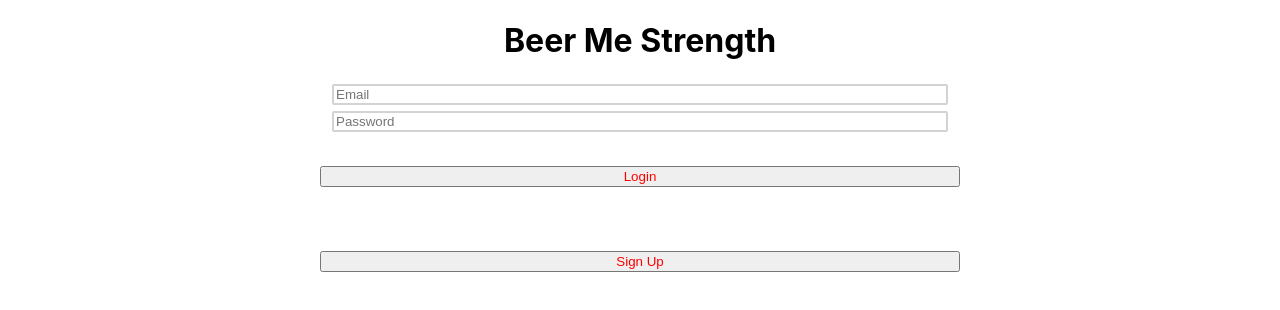
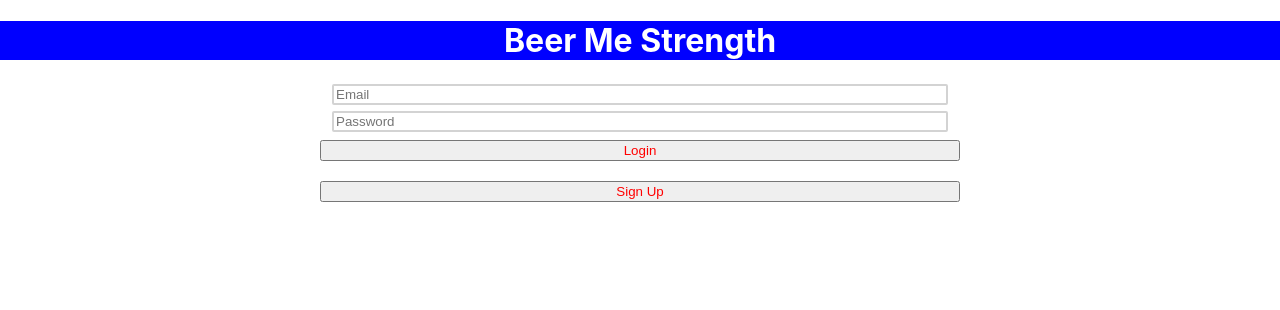
Before and after one commit to wjacobs71086/BeerMeStrength, a React (Create React App) app: page / in a window 1280 px wide. Shown: the top 310 px of the page. Built offline with nearby package versions, Linux system fonts and the light colour scheme.

Commit message:
some style

```diff
--- a/src/App.css
+++ b/src/App.css
@@ -1,13 +1,15 @@
 :root {
-  --main-color:black;
+  --main-color:white;
 }
 
 .App {
   text-align: center;
   width: 100vw;
   height: 100vh;
-  display: flexbox;
 }
 .title {
   color: var(--main-color);
 }
+.header {
+  background-color: blue;
+}
--- a/src/App.js
+++ b/src/App.js
@@ -10,7 +10,10 @@ function App() {
 
   return (
     <div className="App">
-      <h1 className='title'>Beer Me Strength</h1>
+      <header className='header'>
+       <h1 className='title'>Beer Me Strength</h1>
+      </header>
+
         <Route
           exact
           path={'/new'}
--- a/src/components/LoginForm.css
+++ b/src/components/LoginForm.css
@@ -10,8 +10,7 @@
 }
 .formButton {
     color: red;
-    margin-top: 5%;
-
+    margin: 1%;
     width: 100%;
 }
 
```
